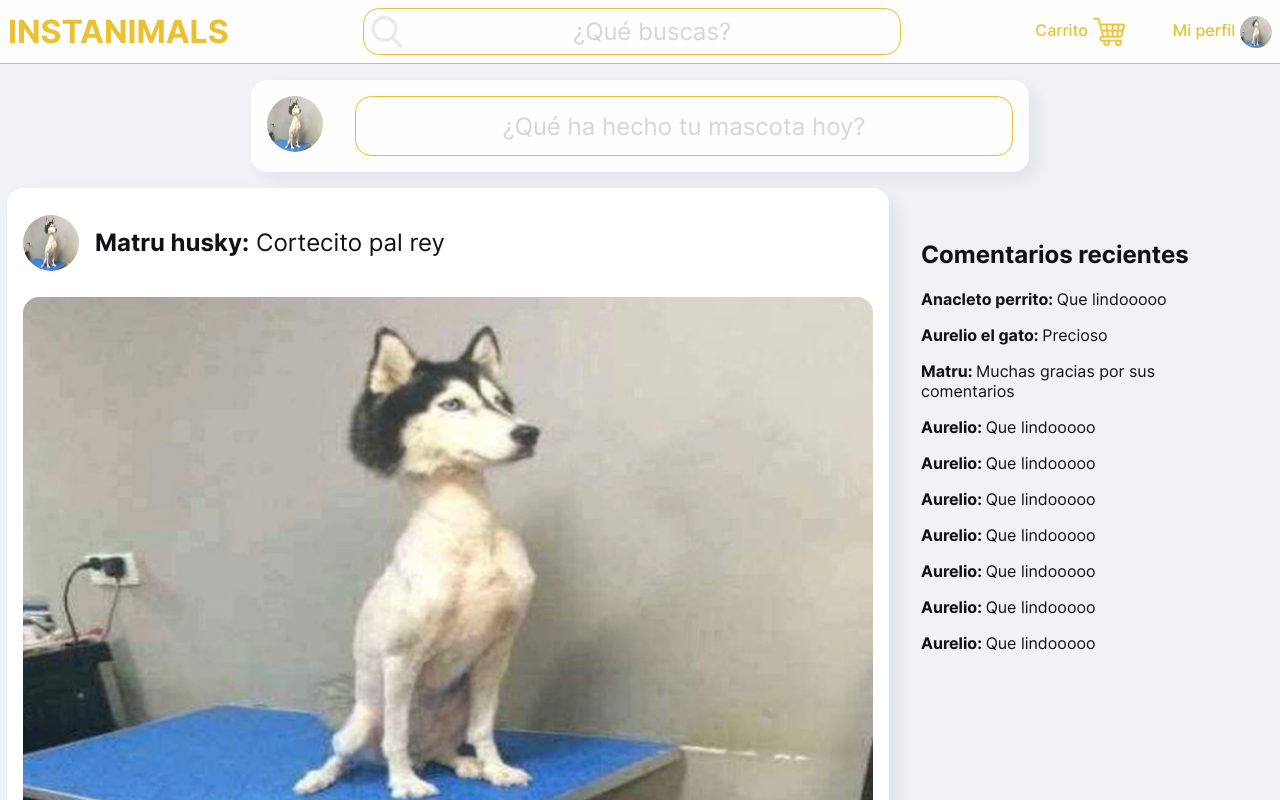
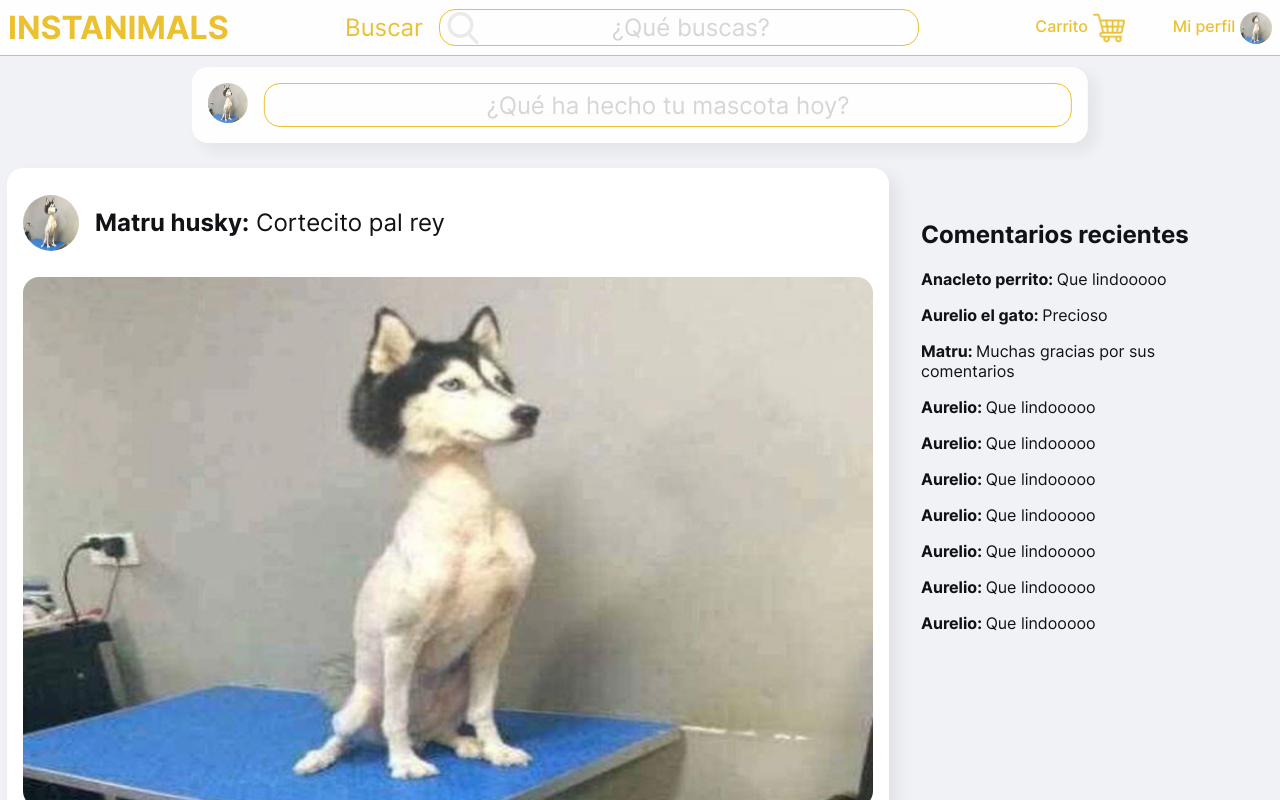
Before and after one commit to Aleksei324/instanimals-frontend, a React (Vite) app: page / in a window 1280 px wide. Shown: the top 800 px of the page. Built offline with nearby package versions, Linux system fonts and the light colour scheme.

Commit message:
header and login fixes

```diff
--- a/src/components/Register.tsx
+++ b/src/components/Register.tsx
@@ -18,7 +18,7 @@ export const Register = ({ tipo }: poputProps) => {
 
             <div>
               <label htmlFor="inputmail">Correo electrónico</label><br/>
-              <input className="yellowInputTextG inputFullLogin" type="text" id="inputmail" name="mail" />
+              <input className="yellowInputTextG inputFullLogin" type="email" id="inputmail" name="mail" />
             </div>
 
             <div>
@@ -54,7 +54,7 @@ export const Register = ({ tipo }: poputProps) => {
 
             <div>
               <label htmlFor="inputmail">Correo electrónico</label><br/>
-              <input className="yellowInputTextG inputFullLogin" type="text" id="inputmail" name="mail" />
+              <input className="yellowInputTextG inputFullLogin" type="email" id="inputmail" name="mail" />
             </div>
 
             <div>
--- a/src/components/UploadImageHome.tsx
+++ b/src/components/UploadImageHome.tsx
@@ -25,7 +25,7 @@ export const UploadImageHome = () => {
             <img className='roundedImagesG'
               src={getFotoPerfil}
               alt="Foto de perfil"
-              width='56' height='56'/>
+              width='40' height='40'/>
           </Link>
 
           <input
--- a/src/components/shared/Header.tsx
+++ b/src/components/shared/Header.tsx
@@ -10,7 +10,8 @@ export const Header = () => {
       <Link className="titleHeader" to="/"> INSTANIMALS </Link>
 
       <form>
-        <input className="yellowInputTextG buscadorHeader" id='busqueda' name="q" type='text' placeholder='¿Qué buscas?'/>
+        <label className="yellowLabelG" htmlFor="busqueda">Buscar</label>
+        <input className="yellowInputTextG buscadorHeader" id='busqueda' name="q" type='search' placeholder='¿Qué buscas?'/>
       </form>
 
       <div className="linksHeader">
--- a/src/pages/Home.tsx
+++ b/src/pages/Home.tsx
@@ -13,7 +13,6 @@ export const Home = () => {
         <br/>
         <br/>
         <br/>
-        <br/>
         <FeedHome/>
       </div>
     </Layout>
--- a/src/pages/Login.tsx
+++ b/src/pages/Login.tsx
@@ -43,7 +43,7 @@ export const Login = () => {
             <form className="componentLogin">
               <div>
                 <label htmlFor="inputmail">Correo electrónico</label><br/>
-                <input className="yellowInputTextG inputFullLogin" type="text" id="inputmail" name="mail" /><br/>
+                <input className="yellowInputTextG inputFullLogin" type="email" id="inputmail" name="mail" /><br/>
               </div>
 
               <div>
--- a/src/styles/Login.css
+++ b/src/styles/Login.css
@@ -31,11 +31,13 @@
 .inputFullLogin {
   width: 90%;
   padding: 0.5rem;
+  font-size: 1.5rem;
 }
 
 .inputHalfLogin {
   width: 90%;
   padding: 0.5rem;
+  font-size: 1.5rem;
 }
 
 .texto-abajoLogin{
--- a/src/styles/UploadImageHome.css
+++ b/src/styles/UploadImageHome.css
@@ -1,7 +1,6 @@
 .uploadImage {
   position: fixed;
-  width: 80%;
-  top: 5rem;
+  top: 4.2rem;
   left: 50%;
   transform: translate(-50%, 0);
 
@@ -15,8 +14,9 @@
 }
 
 .inputUpload {
-  width: 40rem;
-  padding: 0.5rem;
-  margin-left: 2rem;
+  font-size: 1.5rem;
+  width: 50rem;
+  padding: 0.2rem;
+  margin-left: 1rem;
   text-align: center;
 }
--- a/src/styles/global.css
+++ b/src/styles/global.css
@@ -59,7 +59,6 @@ a:hover {
   border-radius: 1rem;
 
   font-family: IntelLocal, Inter, Helvetica, sans-serif;
-  font-size: 1.5rem;
 }
 .yellowInputTextG:hover {
   border: 1px solid var(--secondary-colour);
@@ -67,6 +66,12 @@ a:hover {
 ::placeholder {
   font-family: IntelLocal, Inter, Helvetica, sans-serif;
   color: lightgrey;
+}
+
+.yellowLabelG {
+  color: var(--primary-colour);
+  font-size: 1.5rem;
+  margin-right: 1rem;
 }
 
 .roundedImagesG {
--- a/src/styles/shared/Header.css
+++ b/src/styles/shared/Header.css
@@ -17,8 +17,9 @@
 
 .buscadorHeader {
   width: 30rem;
-  padding: 0.5rem;
+  padding: 0.2rem;
   text-align: center;
+  font-size: 1.5rem;
 
   background-image: url('/icons/search.png');
   padding-left: 3rem;
```
